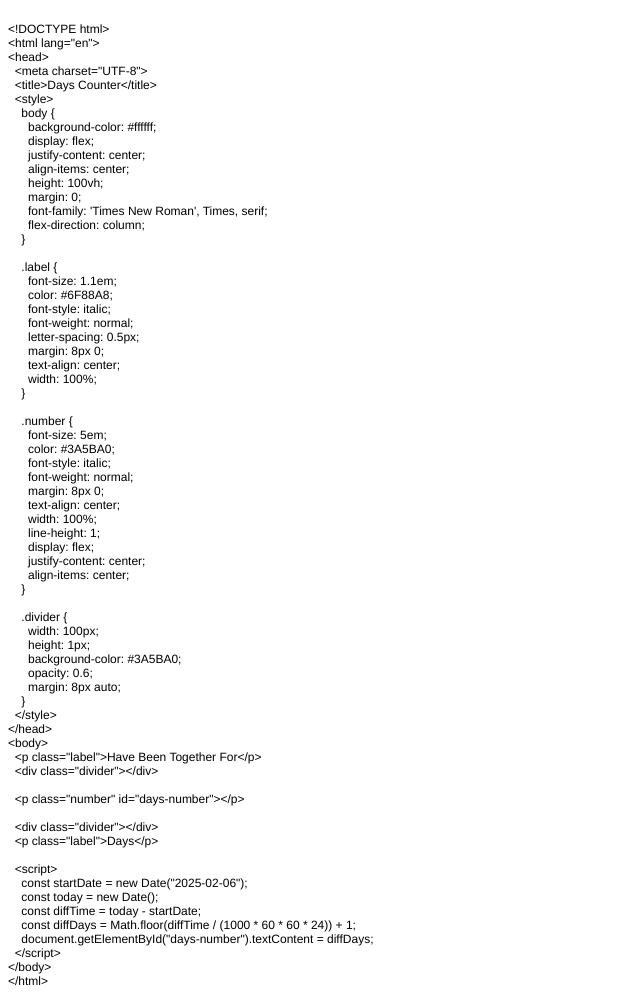
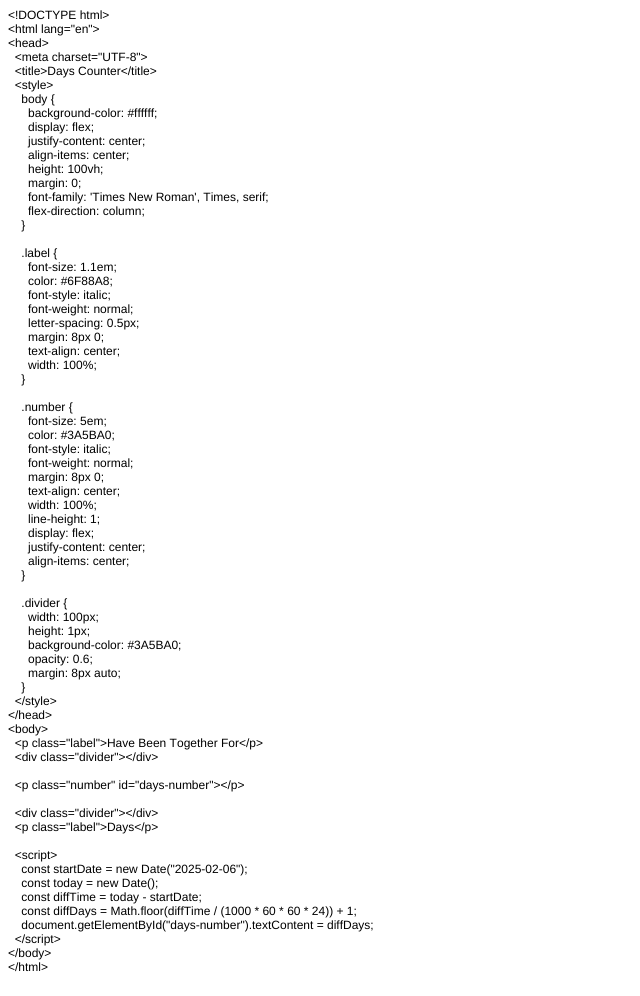
Before and after one commit to OKA-chan98/DaysCounter, a plain HTML site: page index.html in a window 1280 px wide. Shown: the whole page, without its empty margins (0-640 px from the left). Drawn offline with Linux system fonts and the light colour scheme.

Commit message:
Add files via upload

```diff
--- a/index.html
+++ b/index.html
@@ -7,80 +7,80 @@
   <meta name="Generator" content="Cocoa HTML Writer">
   <meta name="CocoaVersion" content="2299.6">
   <style type="text/css">
-    p.p1 {margin: 0.0px 0.0px 0.0px 0.0px; font: 12.0px Helvetica; min-height: 14.0px}
-    p.p2 {margin: 0.0px 0.0px 0.0px 0.0px; font: 12.0px Helvetica}
+    p.p1 {margin: 0.0px 0.0px 0.0px 0.0px; font: 12.0px Helvetica}
+    p.p2 {margin: 0.0px 0.0px 0.0px 0.0px; font: 12.0px Helvetica; min-height: 14.0px}
+    span.s1 {font-kerning: none}
   </style>
 </head>
 <body>
-<p class="p1"><br></p>
-<p class="p2">&lt;!DOCTYPE html&gt;</p>
-<p class="p2">&lt;html lang="en"&gt;</p>
-<p class="p2">&lt;head&gt;</p>
-<p class="p2"><span class="Apple-converted-space">  </span>&lt;meta charset="UTF-8"&gt;</p>
-<p class="p2"><span class="Apple-converted-space">  </span>&lt;title&gt;Days Counter&lt;/title&gt;</p>
-<p class="p2"><span class="Apple-converted-space">  </span>&lt;style&gt;</p>
-<p class="p2"><span class="Apple-converted-space">    </span>body {</p>
-<p class="p2"><span class="Apple-converted-space">      </span>background-color: #ffffff;</p>
-<p class="p2"><span class="Apple-converted-space">      </span>display: flex;</p>
-<p class="p2"><span class="Apple-converted-space">      </span>justify-content: center;</p>
-<p class="p2"><span class="Apple-converted-space">      </span>align-items: center;</p>
-<p class="p2"><span class="Apple-converted-space">      </span>height: 100vh;</p>
-<p class="p2"><span class="Apple-converted-space">      </span>margin: 0;</p>
-<p class="p2"><span class="Apple-converted-space">      </span>font-family: 'Times New Roman', Times, serif;</p>
-<p class="p2"><span class="Apple-converted-space">      </span>flex-direction: column;</p>
-<p class="p2"><span class="Apple-converted-space">    </span>}</p>
-<p class="p1"><br></p>
-<p class="p2"><span class="Apple-converted-space">    </span>.label {</p>
-<p class="p2"><span class="Apple-converted-space">      </span>font-size: 1.1em;</p>
-<p class="p2"><span class="Apple-converted-space">      </span>color: #6F88A8;</p>
-<p class="p2"><span class="Apple-converted-space">      </span>font-style: italic;</p>
-<p class="p2"><span class="Apple-converted-space">      </span>font-weight: normal;</p>
-<p class="p2"><span class="Apple-converted-space">      </span>letter-spacing: 0.5px;</p>
-<p class="p2"><span class="Apple-converted-space">      </span>margin: 8px 0;</p>
-<p class="p2"><span class="Apple-converted-space">      </span>text-align: center;</p>
-<p class="p2"><span class="Apple-converted-space">      </span>width: 100%;</p>
-<p class="p2"><span class="Apple-converted-space">    </span>}</p>
-<p class="p1"><br></p>
-<p class="p2"><span class="Apple-converted-space">    </span>.number {</p>
-<p class="p2"><span class="Apple-converted-space">      </span>font-size: 5em;</p>
-<p class="p2"><span class="Apple-converted-space">      </span>color: #3A5BA0;</p>
-<p class="p2"><span class="Apple-converted-space">      </span>font-style: italic;</p>
-<p class="p2"><span class="Apple-converted-space">      </span>font-weight: normal;</p>
-<p class="p2"><span class="Apple-converted-space">      </span>margin: 8px 0;</p>
-<p class="p2"><span class="Apple-converted-space">      </span>text-align: center;</p>
-<p class="p2"><span class="Apple-converted-space">      </span>width: 100%;</p>
-<p class="p2"><span class="Apple-converted-space">      </span>line-height: 1;</p>
-<p class="p2"><span class="Apple-converted-space">      </span>display: flex;</p>
-<p class="p2"><span class="Apple-converted-space">      </span>justify-content: center;</p>
-<p class="p2"><span class="Apple-converted-space">      </span>align-items: center;</p>
-<p class="p2"><span class="Apple-converted-space">    </span>}</p>
-<p class="p1"><br></p>
-<p class="p2"><span class="Apple-converted-space">    </span>.divider {</p>
-<p class="p2"><span class="Apple-converted-space">      </span>width: 100px;</p>
-<p class="p2"><span class="Apple-converted-space">      </span>height: 1px;</p>
-<p class="p2"><span class="Apple-converted-space">      </span>background-color: #3A5BA0;</p>
-<p class="p2"><span class="Apple-converted-space">      </span>opacity: 0.6;</p>
-<p class="p2"><span class="Apple-converted-space">      </span>margin: 8px auto;</p>
-<p class="p2"><span class="Apple-converted-space">    </span>}</p>
-<p class="p2"><span class="Apple-converted-space">  </span>&lt;/style&gt;</p>
-<p class="p2">&lt;/head&gt;</p>
-<p class="p2">&lt;body&gt;</p>
-<p class="p2"><span class="Apple-converted-space">  </span>&lt;p class="label"&gt;Have Been Together For&lt;/p&gt;</p>
-<p class="p2"><span class="Apple-converted-space">  </span>&lt;div class="divider"&gt;&lt;/div&gt;</p>
-<p class="p1"><br></p>
-<p class="p2"><span class="Apple-converted-space">  </span>&lt;p class="number" id="days-number"&gt;&lt;/p&gt;</p>
-<p class="p1"><br></p>
-<p class="p2"><span class="Apple-converted-space">  </span>&lt;div class="divider"&gt;&lt;/div&gt;</p>
-<p class="p2"><span class="Apple-converted-space">  </span>&lt;p class="label"&gt;Days&lt;/p&gt;</p>
-<p class="p1"><br></p>
-<p class="p2"><span class="Apple-converted-space">  </span>&lt;script&gt;</p>
-<p class="p2"><span class="Apple-converted-space">    </span>const startDate = new Date("2025-02-06");</p>
-<p class="p2"><span class="Apple-converted-space">    </span>const today = new Date();</p>
-<p class="p2"><span class="Apple-converted-space">    </span>const diffTime = today - startDate;</p>
-<p class="p2"><span class="Apple-converted-space">    </span>const diffDays = Math.floor(diffTime / (1000 * 60 * 60 * 24)) + 1;</p>
-<p class="p2"><span class="Apple-converted-space">    </span>document.getElementById("days-number").textContent = diffDays;</p>
-<p class="p2"><span class="Apple-converted-space">  </span>&lt;/script&gt;</p>
-<p class="p2">&lt;/body&gt;</p>
-<p class="p2">&lt;/html&gt;</p>
+<p class="p1"><span class="s1">&lt;!DOCTYPE html&gt;</span></p>
+<p class="p1"><span class="s1">&lt;html lang="en"&gt;</span></p>
+<p class="p1"><span class="s1">&lt;head&gt;</span></p>
+<p class="p1"><span class="s1"><span class="Apple-converted-space">  </span>&lt;meta charset="UTF-8"&gt;</span></p>
+<p class="p1"><span class="s1"><span class="Apple-converted-space">  </span>&lt;title&gt;Days Counter&lt;/title&gt;</span></p>
+<p class="p1"><span class="s1"><span class="Apple-converted-space">  </span>&lt;style&gt;</span></p>
+<p class="p1"><span class="s1"><span class="Apple-converted-space">    </span>body {</span></p>
+<p class="p1"><span class="s1"><span class="Apple-converted-space">      </span>background-color: #ffffff;</span></p>
+<p class="p1"><span class="s1"><span class="Apple-converted-space">      </span>display: flex;</span></p>
+<p class="p1"><span class="s1"><span class="Apple-converted-space">      </span>justify-content: center;</span></p>
+<p class="p1"><span class="s1"><span class="Apple-converted-space">      </span>align-items: center;</span></p>
+<p class="p1"><span class="s1"><span class="Apple-converted-space">      </span>height: 100vh;</span></p>
+<p class="p1"><span class="s1"><span class="Apple-converted-space">      </span>margin: 0;</span></p>
+<p class="p1"><span class="s1"><span class="Apple-converted-space">      </span>font-family: 'Times New Roman', Times, serif;</span></p>
+<p class="p1"><span class="s1"><span class="Apple-converted-space">      </span>flex-direction: column;</span></p>
+<p class="p1"><span class="s1"><span class="Apple-converted-space">    </span>}</span></p>
+<p class="p2"><span class="s1"></span><br></p>
+<p class="p1"><span class="s1"><span class="Apple-converted-space">    </span>.label {</span></p>
+<p class="p1"><span class="s1"><span class="Apple-converted-space">      </span>font-size: 1.1em;</span></p>
+<p class="p1"><span class="s1"><span class="Apple-converted-space">      </span>color: #6F88A8;</span></p>
+<p class="p1"><span class="s1"><span class="Apple-converted-space">      </span>font-style: italic;</span></p>
+<p class="p1"><span class="s1"><span class="Apple-converted-space">      </span>font-weight: normal;</span></p>
+<p class="p1"><span class="s1"><span class="Apple-converted-space">      </span>letter-spacing: 0.5px;</span></p>
+<p class="p1"><span class="s1"><span class="Apple-converted-space">      </span>margin: 8px 0;</span></p>
+<p class="p1"><span class="s1"><span class="Apple-converted-space">      </span>text-align: center;</span></p>
+<p class="p1"><span class="s1"><span class="Apple-converted-space">      </span>width: 100%;</span></p>
+<p class="p1"><span class="s1"><span class="Apple-converted-space">    </span>}</span></p>
+<p class="p2"><span class="s1"></span><br></p>
+<p class="p1"><span class="s1"><span class="Apple-converted-space">    </span>.number {</span></p>
+<p class="p1"><span class="s1"><span class="Apple-converted-space">      </span>font-size: 5em;</span></p>
+<p class="p1"><span class="s1"><span class="Apple-converted-space">      </span>color: #3A5BA0;</span></p>
+<p class="p1"><span class="s1"><span class="Apple-converted-space">      </span>font-style: italic;</span></p>
+<p class="p1"><span class="s1"><span class="Apple-converted-space">      </span>font-weight: normal;</span></p>
+<p class="p1"><span class="s1"><span class="Apple-converted-space">      </span>margin: 8px 0;</span></p>
+<p class="p1"><span class="s1"><span class="Apple-converted-space">      </span>text-align: center;</span></p>
+<p class="p1"><span class="s1"><span class="Apple-converted-space">      </span>width: 100%;</span></p>
+<p class="p1"><span class="s1"><span class="Apple-converted-space">      </span>line-height: 1;</span></p>
+<p class="p1"><span class="s1"><span class="Apple-converted-space">      </span>display: flex;</span></p>
+<p class="p1"><span class="s1"><span class="Apple-converted-space">      </span>justify-content: center;</span></p>
+<p class="p1"><span class="s1"><span class="Apple-converted-space">      </span>align-items: center;</span></p>
+<p class="p1"><span class="s1"><span class="Apple-converted-space">    </span>}</span></p>
+<p class="p2"><span class="s1"></span><br></p>
+<p class="p1"><span class="s1"><span class="Apple-converted-space">    </span>.divider {</span></p>
+<p class="p1"><span class="s1"><span class="Apple-converted-space">      </span>width: 100px;</span></p>
+<p class="p1"><span class="s1"><span class="Apple-converted-space">      </span>height: 1px;</span></p>
+<p class="p1"><span class="s1"><span class="Apple-converted-space">      </span>background-color: #3A5BA0;</span></p>
+<p class="p1"><span class="s1"><span class="Apple-converted-space">      </span>opacity: 0.6;</span></p>
+<p class="p1"><span class="s1"><span class="Apple-converted-space">      </span>margin: 8px auto;</span></p>
+<p class="p1"><span class="s1"><span class="Apple-converted-space">    </span>}</span></p>
+<p class="p1"><span class="s1"><span class="Apple-converted-space">  </span>&lt;/style&gt;</span></p>
+<p class="p1"><span class="s1">&lt;/head&gt;</span></p>
+<p class="p1"><span class="s1">&lt;body&gt;</span></p>
+<p class="p1"><span class="s1"><span class="Apple-converted-space">  </span>&lt;p class="label"&gt;Have Been Together For&lt;/p&gt;</span></p>
+<p class="p1"><span class="s1"><span class="Apple-converted-space">  </span>&lt;div class="divider"&gt;&lt;/div&gt;</span></p>
+<p class="p2"><span class="s1"></span><br></p>
+<p class="p1"><span class="s1"><span class="Apple-converted-space">  </span>&lt;p class="number" id="days-number"&gt;&lt;/p&gt;</span></p>
+<p class="p2"><span class="s1"></span><br></p>
+<p class="p1"><span class="s1"><span class="Apple-converted-space">  </span>&lt;div class="divider"&gt;&lt;/div&gt;</span></p>
+<p class="p1"><span class="s1"><span class="Apple-converted-space">  </span>&lt;p class="label"&gt;Days&lt;/p&gt;</span></p>
+<p class="p2"><span class="s1"></span><br></p>
+<p class="p1"><span class="s1"><span class="Apple-converted-space">  </span>&lt;script&gt;</span></p>
+<p class="p1"><span class="s1"><span class="Apple-converted-space">    </span>const startDate = new Date("2025-02-06");</span></p>
+<p class="p1"><span class="s1"><span class="Apple-converted-space">    </span>const today = new Date();</span></p>
+<p class="p1"><span class="s1"><span class="Apple-converted-space">    </span>const diffTime = today - startDate;</span></p>
+<p class="p1"><span class="s1"><span class="Apple-converted-space">    </span>const diffDays = Math.floor(diffTime / (1000 * 60 * 60 * 24)) + 1;</span></p>
+<p class="p1"><span class="s1"><span class="Apple-converted-space">    </span>document.getElementById("days-number").textContent = diffDays;</span></p>
+<p class="p1"><span class="s1"><span class="Apple-converted-space">  </span>&lt;/script&gt;</span></p>
+<p class="p1"><span class="s1">&lt;/body&gt;</span></p>
+<p class="p1"><span class="s1">&lt;/html&gt;</span></p>
 </body>
 </html>
```
